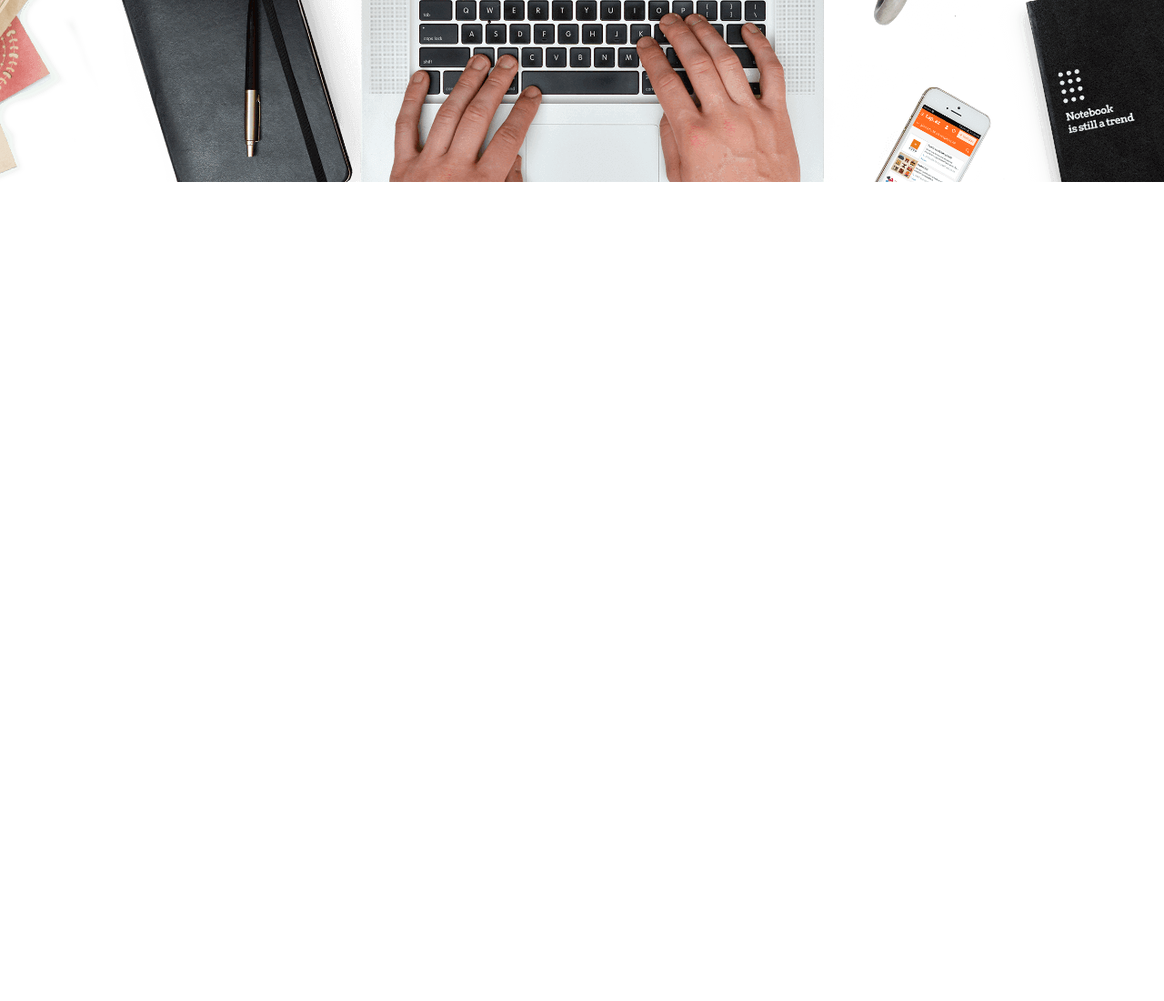
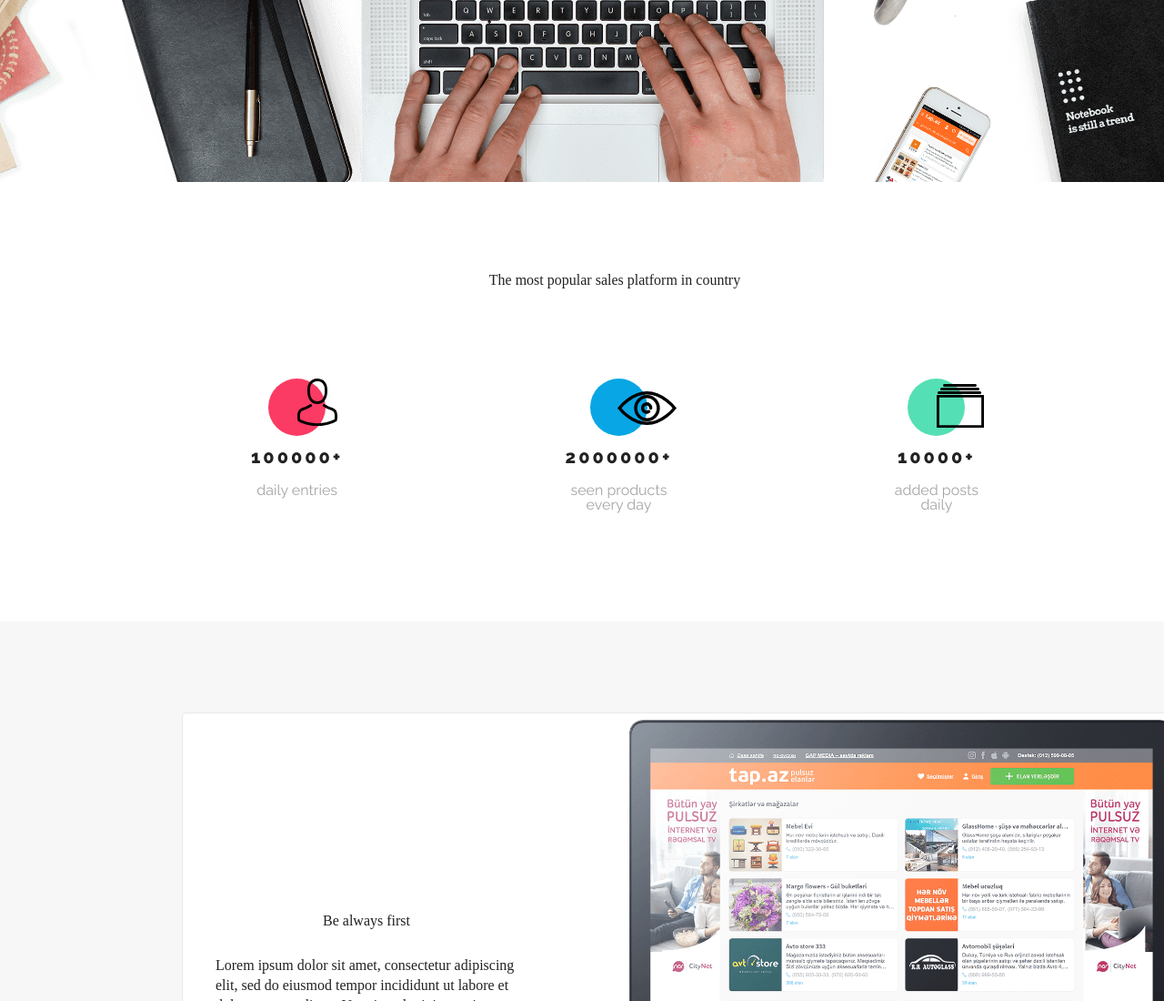
Before and after one commit to KacNyc/Workshop_BestShop, a plain HTML site: page index.html in a window 1280 px wide. Shown: the part 702-1802 px from the top of the page at 91% size. Before the commit the page ends 902 px from the top, so only its background shows below. Drawn offline with Linux system fonts and the light colour scheme; files that its build step writes are made by us from their sources.

Commit message:
Dodanie paska statystyk

```diff
--- a/index.html
+++ b/index.html
@@ -39,5 +39,87 @@
     </div>
     <img src="assets/Background.png" alt="" class="opening__image" />
 </section>
+<section class="statistics">
+    <div class="container">
+        <h2>The most popular sales platform in country</h2>
+
+        <div class="statistics__container">
+            <div class="statistics__single">
+                <div class="statistics__circle">
+                    <img src="assets/Person.svg" alt="person" class="statistics__img"/>
+                </div>
+                <div class="statistics__number">100000+</div>
+                <div class="statistics__description">daily entries</div>
+            </div>
+
+            <div class="statistics__single">
+                <div class="statistics__circle">
+                    <img src="assets/Eye.svg" alt="person" class="statistics__img"/>
+                </div>
+                <div class="statistics__number">2000000+</div>
+                <div class="statistics__description">seen products<br>every day</div>
+            </div>
+
+            <div class="statistics__single">
+                <div class="statistics__circle">
+                    <img src="assets/Catalog.svg" alt="person" class="statistics__img"/>
+                </div>
+                <div class="statistics__number">10000+</div>
+                <div class="statistics__description">added posts<br>daily</div>
+            </div>
+        </div>
+    </div>
+</section>
+<section class="benefits">
+    <div class="benefits__container container">
+
+        <div class="benefits__single benefits__single--notebook">
+            <div class="benefits__text">
+                <h2 class="benefits__title">Be always first</h2>
+                <p class="benefits__description">
+                    Lorem ipsum dolor sit amet, consectetur adipiscing elit, sed do
+                    eiusmod tempor incididunt ut labore et dolore magna aliqua. Ut
+                    enim ad minim veniam.
+                </p>
+            </div>
+            <div class="benefits__image">
+                <img src="assets/Macbook.png" alt="macbook" />
+            </div>
+        </div>
+
+        <div class="benefits__single benefits__single--phone">
+            <div class="benefits__text">
+                <h2 class="benefits__title">Your shop is<br>where you are!</h2>
+                <p class="benefits__description">
+                    Lorem ipsum dolor sit amet, consectetur adipiscing elit, sed do
+                    eiusmod tempor incididunt ut labore et dolore magna aliqua. Ut
+                    enim ad minim veniam.
+                </p>
+            </div>
+            <div class="benefits__image">
+                <img src="assets/iPhone.png" alt="iPhone" />
+            </div>
+        </div>
+
+        <div class="benefits__double">
+            <div class="benefits__single benefits__single--solo">
+                <div class="benefits__text">
+                    <h2 class="benefits__title">Your shop is<br>where you are!</h2>
+                    <p class="benefits__description">
+                        Lorem ipsum dolor sit amet, consectetur adipiscing elit, sed do
+                        eiusmod tempor incididunt ut labore et dolore magna aliqua. Ut
+                        enim ad minim veniam.
+                    </p>
+                </div>
+            </div>
+
+            <div class="benefits__single benefits__single--image">
+                <img src="assets/Trumpet.png" alt="Trumpet" />
+            </div>
+        </div>
+
+    </div>
+</section>
+
 </body>
 </html>
--- a/styles.css
+++ b/styles.css
@@ -114,3 +114,129 @@ a {
 .btn--large {
     padding: 22px 155px;
 }
+
+/*STATS SECTION */
+
+.statistics {
+    margin-top: 100px;
+}
+
+.statistics__container {
+    max-width: 800px;
+    margin: 100px auto 120px;
+    display: flex;
+    justify-content: space-between;
+}
+h2 {
+    font-family: var(--font-raleway);
+    font-size: 2.25rem;
+    text-align: center;
+}
+.statistics__single {
+    max-width: 160px;
+    display: flex;
+    flex-direction: column;
+    justify-content: flex-start;
+    align-items: center;
+    text-align: center;
+    font-family: var(--font-raleway);
+}
+.statistics__circle {
+    border-radius: 50%;
+    width: 63px;
+    height: 63px;
+    position: relative;
+}
+.statistics__img {
+    position: absolute;
+}
+.statistics__single:nth-child(1) .statistics__circle {
+    background-color: var(--color-redish);
+}
+.statistics__single:nth-child(1) .statistics__img {
+    top:0;
+    left 45%
+}
+.statistics__single:nth-child(2) .statistics__circle {
+    background-color: var(--color-primary);
+}
+
+.statistics__single:nth-child(2) .statistics__img {
+    top: 14px;
+    left: 47%;
+}
+
+.statistics__single:nth-child(3) .statistics__circle {
+    background-color: var(--color-green);
+}
+
+.statistics__single:nth-child(3) .statistics__img {
+    top: 6px;
+    left: 50%;
+}
+.statistics__number {
+    font-size: 1.25rem;
+    font-weight: 800;
+    letter-spacing: 0.1875rem;
+    margin-top: 13px;
+}
+
+.statistics__description {
+    color: var(--color-grey);
+    margin-top: 19px;
+}
+
+/* BENEFITS */
+.benefits {
+    padding: 100px;
+    background-color: var(--color-light-grey);
+}
+.benefits__container {
+    padding: 0 100px;
+}
+.benefits__single {
+    background-color: var(--color-white);
+    border: 1px solid #E8E9ED;
+    border-radius: 5px;
+    display: flex;
+    justify-content: space-between;
+    align-items: flex-end;
+    margin-bottom: 37px;
+    border-radius: 5px;
+}
+.benefits__text {
+    max-width: 415px;
+    margin: 90px 36px;
+}
+
+.benefits__text::after {
+    content: "";
+    width: 332px;
+    height: 4px;
+    background-color: var(--accent-color);
+    display: block;
+    margin-top: 50px;
+}
+
+.benefits__description {
+    margin-top: 30px;
+    line-height: 1.375rem;
+}
+
+.benefits__image {
+    position: relative;
+}
+
+.benefits__image img {
+    position: relative;
+    z-index: 2;
+}
+
+.benefits__single--notebook {
+    --accent-color: var(--color-redish)
+}
+
+.benefits__single--notebook .benefits__image {
+    margin-right: 117px;
+    margin-bottom: 38px;
+}
```
